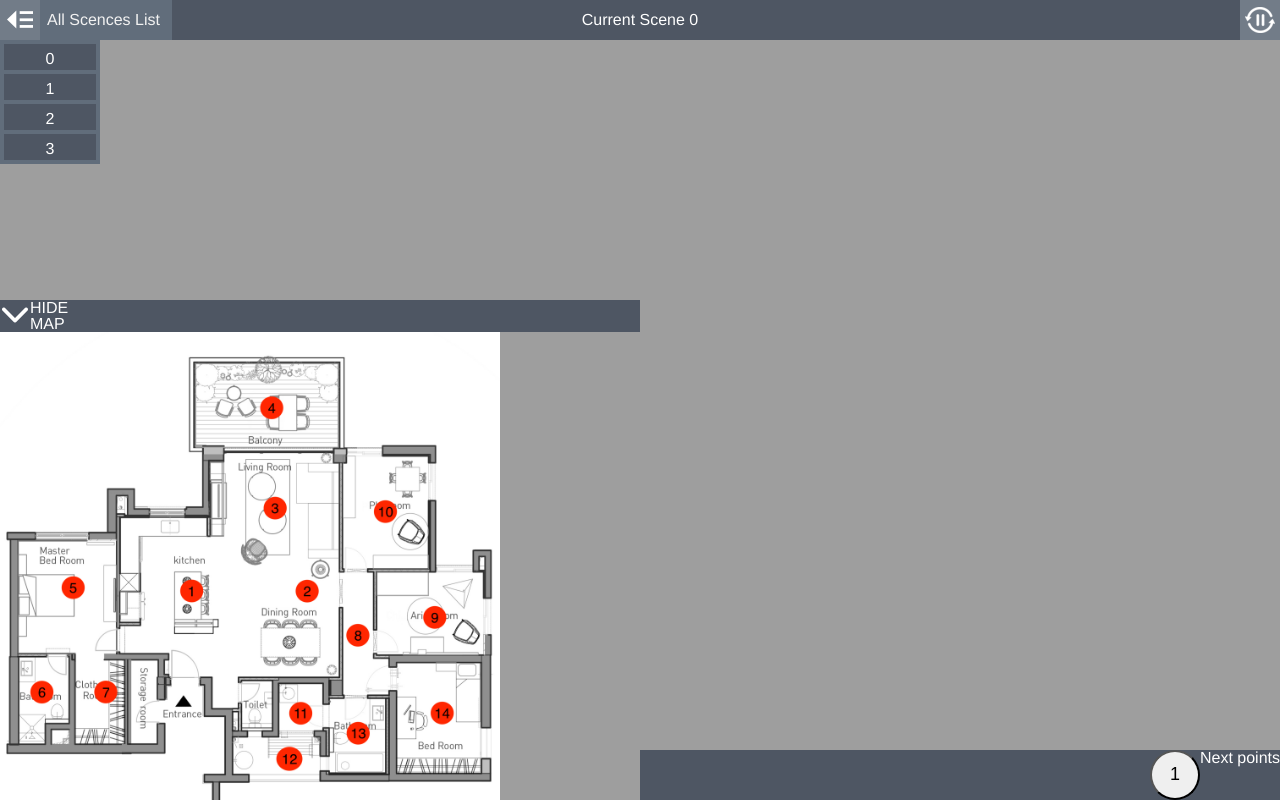
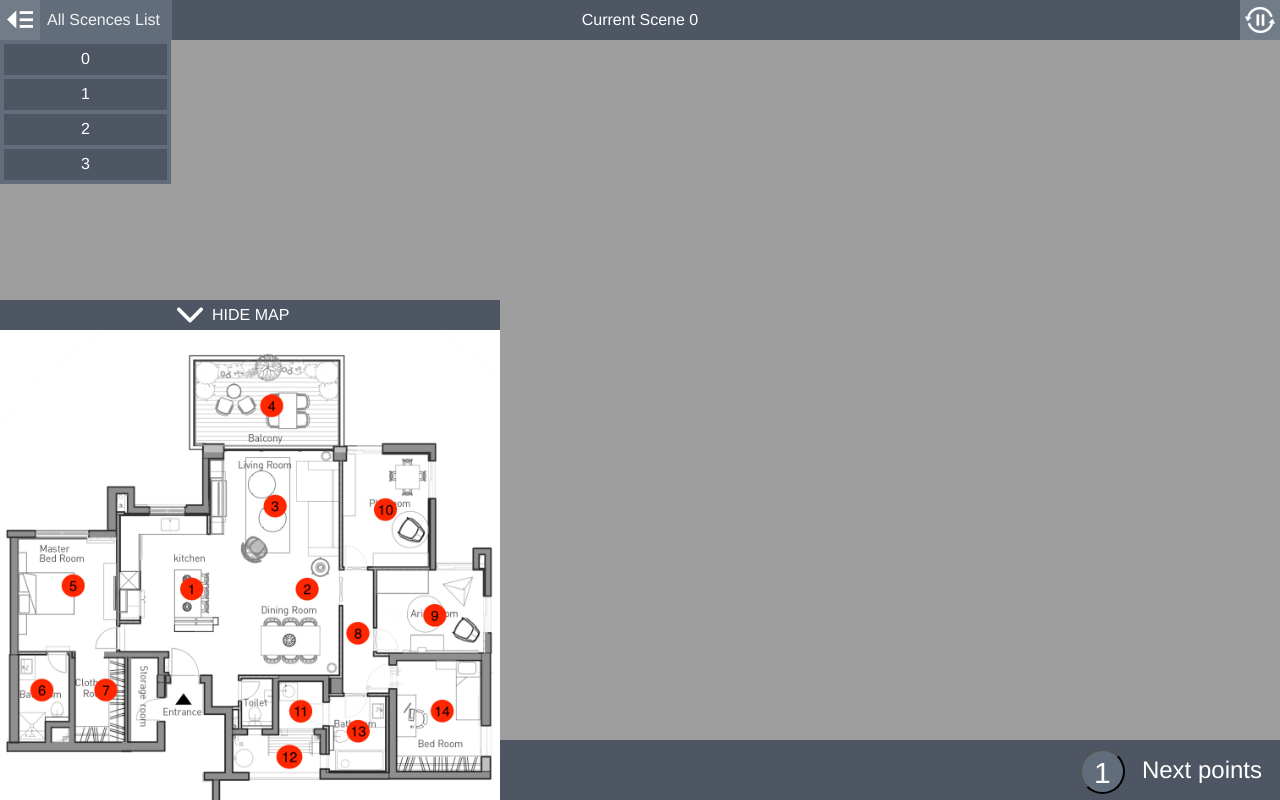
Before and after one commit to yairabf/Panoramic-View-Inside-Building, an Electron app: page marz.html in a window 1280 px wide. Drawn offline with Linux system fonts and the light colour scheme; no server answers; animation ran at ten frames a second.

Commit message:
finishing beta of building view

```diff
--- a/marz.html
+++ b/marz.html
@@ -43,6 +43,7 @@
 
   </div>
  </div>
+ <div id="downFooter">
   <div id="mapContainer">
     <div id="arrowDiv" innerText="<p>hide<br>map</p>">
       <img id="arrow" src="img/down.png" />
@@ -52,11 +53,11 @@
       <img id="mapImage" src="Data/map.JPEG" />
     </div>
   </div>
+
   <div id="keyboardPlace" align="right">
-
-    <p>Next points</p>
+    <p id="keyboardText">Next points</p>
   </div>
-
+ </div>
 
   <script src="vendor/es5-shim.js"></script>
   <script src="vendor/eventShim.js"></script>
--- a/marz.js
+++ b/marz.js
@@ -173,21 +173,26 @@ const main = remote.require("./main.js");
     var arrow = document.getElementById( 'arrow' );
     var arrowDiv = document.getElementById( 'arrowDiv' );
     var map = document.getElementById( 'mapImage' );
-    if (this.style.height == '50px' || this.style.height == '') {
+    if (this.style.height == '60px' || this.style.height == '') {
+      arrowDiv.style.backgroundColor="rgba(58,68,84,0.8)";
       this.style.height = '500px';
       arrow.src = "img/down.png";
       arrow.style.maxHeight = "30px";
       arrow.style.maxWidth = "30px";
-      mapText.innerText = "HIDE\nMAP";
+      arrow.style.marginLeft="35%";
+      mapText.innerText = "HIDE MAP";
+      mapText.style.margin = "7px";
       map.style.display = "";
     } else {
-      this.style.height = '50px';
+      this.style.height = '60px';
       arrow.src = "img/up.png";
       arrow.style.maxHeight = "100%";
       arrow.style.maxWidth = "100%";
+      arrow.style.marginLeft="0%";
       mapText.innerText = "SHOW\nMAP";
+      mapText.style.margin = "13px";
       map.style.display = "none";
-
+      arrowDiv.style.backgroundColor="";
     }
  }, false );
  mapContainer.click();
@@ -299,8 +304,7 @@ const main = remote.require("./main.js");
     var icon = document.createElement('button');
 
     icon.classList.add('keyboardItem');
-    icon.classList.add('btn-circle');
-    icon.classList.add('btn-lg');
+    icon.classList.add('btn', 'btn-default','btn-circle', 'btn-lg');
     icon.innerText = element.target;
     // Add click event handler.
     wrapper.addEventListener('click', function () {
--- a/style.css
+++ b/style.css
@@ -278,8 +278,8 @@ a#sceneListToggle{
   top: 0;
   left: -220px;
   padding-top: 40px;
-  width: 100px;
-  max-height: 100%;
+  width: 171px;
+  max-height: 500px;
   overflow-x: hidden;
   overflow-y: auto;
   margin-left: 0;
@@ -326,7 +326,7 @@ a#sceneListToggle{
   border-color: rgba(103,115,131,0.8);
   display: block;
   width: 100%;
-  height: 30px;
+  height: 35px;
 }
 
 .mobile #sceneList .scene {
@@ -859,7 +859,7 @@ body.view-control-buttons .viewControlButton {
 }
 
 #mapContainer {
-  width: 50%;
+  width: 500px;
   bottom: 0;
   float: right;
   position: fixed;
@@ -879,7 +879,6 @@ body.view-control-buttons .viewControlButton {
 #arrowDiv {
   display: flex;
   max-height: fit-content;
-  background-color: rgba(58,68,84,0.8);
   z-index: 1;
 /* max-width: 10%; */
 }
@@ -903,18 +902,30 @@ max-height: 30px;
   bottom: 0;
   width: 100%;
 }
+
+#downFooter{
+  height: 60px;
+  width: 100%;
+    position: absolute;
+    bottom: 0;
+    display: flex;
+}
 #keyboardPlace {
   display: flex;
   flex-direction: row-reverse;
   background-color: rgba(58,68,84,0.8);
-  height: 50px;
-  width: 50%;
-  float: right;
-  right: 0;
-  bottom: 0;
-  position: fixed;
+  height: 60px;
+  width: 100%;
 
 }
+
+#keyboardText{
+  margin: 8px;
+  padding-top: 10px;
+  padding-right: 10px;
+  font-size: x-large;
+}
+
 #keyboardList{
   display: flex;
   overflow: hidden;
@@ -931,18 +942,20 @@ max-height: 30px;
 .btn-circle {
   width: 30px;
   height: 30px;
-  text-align: center;
-  padding: 6px 0;
   font-size: 12px;
-  line-height: 1.428571429;
   border-radius: 15px;
 }
 
-.btn-circle.btn-lg {
-  width: 50px;
-  height: 50px;
-  padding: 10px 16px;
-  font-size: 18px;
-  line-height: 1.33;
-  border-radius: 25px;
+.btn-lg {
+  text-align: center;
+    width: 45px;
+    height: 45px;
+    font-size: 30px;
+    line-height: 1.33;
+    border-radius: 25px;
+    line-height: 1.428571429;
+    margin: 9px;
+    color: white;
+    background-color: rgba(103,115,131,0.8);
+
 }
```
